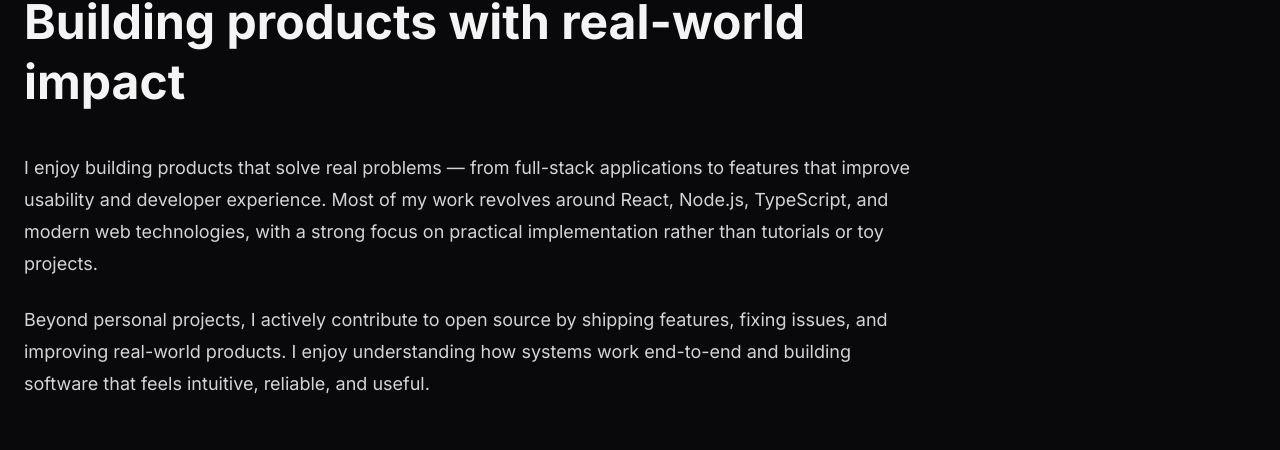
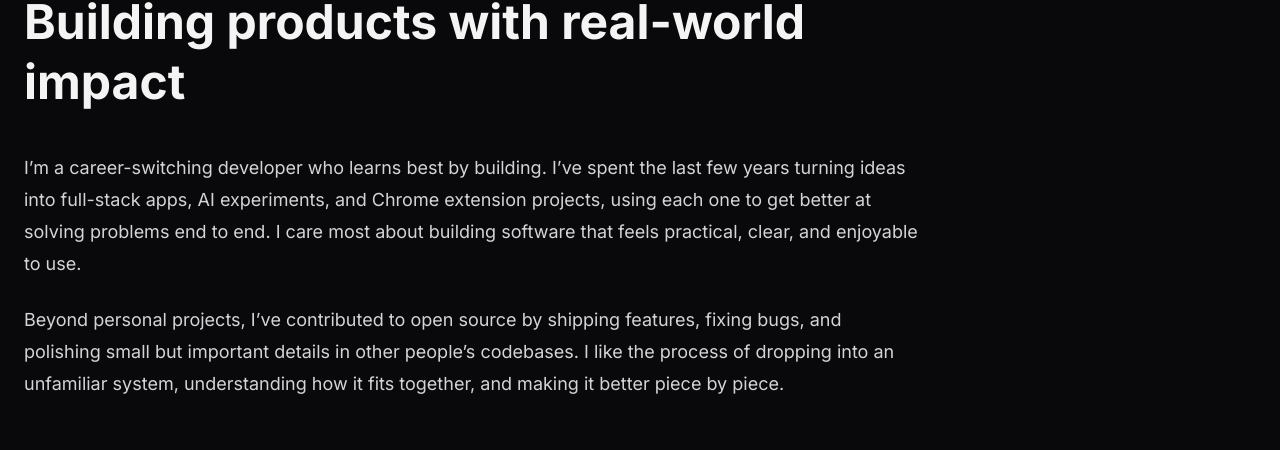
Before and after one commit to TechSwimmer/portfolio-v2, a Next.js app: page / in a window 1280 px wide. Shown: the part 866-1316 px from the top of the page. Built offline with nearby package versions, Linux system fonts and the light colour scheme.

Commit message:
About me section updated

```diff
--- a/src/components/sections/About.tsx
+++ b/src/components/sections/About.tsx
@@ -20,20 +20,19 @@ export default function About() {
 
         <div className="space-y-6 text-lg leading-8 text-zinc-700 dark:text-zinc-300">
           <p>
-            I enjoy building products that solve real problems —
-            from full-stack applications to features that improve
-            usability and developer experience. Most of my work
-            revolves around React, Node.js, TypeScript, and modern
-            web technologies, with a strong focus on practical
-            implementation rather than tutorials or toy projects.
+            I’m a career-switching developer who learns best by building.
+            I’ve spent the last few years turning ideas into full-stack apps,
+            AI experiments, and Chrome extension projects, using each one to
+            get better at solving problems end to end. I care most about building
+            software that feels practical, clear, and enjoyable to use.
           </p>
 
           <p>
-            Beyond personal projects, I actively contribute to open
-            source by shipping features, fixing issues, and improving
-            real-world products. I enjoy understanding how systems work
-            end-to-end and building software that feels intuitive, reliable,
-            and useful.
+            Beyond personal projects, I’ve contributed to open source by
+            shipping features, fixing bugs, and polishing small but important
+            details in other people’s codebases. I like the process of dropping
+            into an unfamiliar system, understanding how it fits together, and
+            making it better piece by piece.
           </p>
         </div>
 
```
